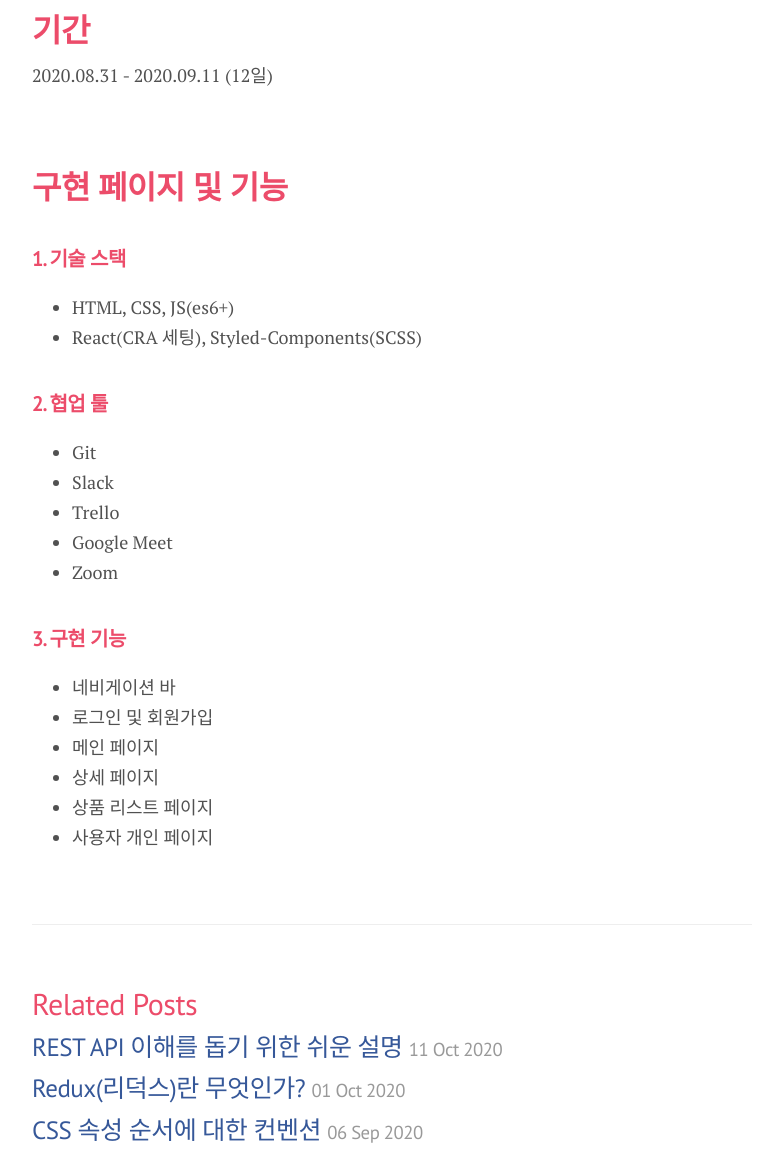
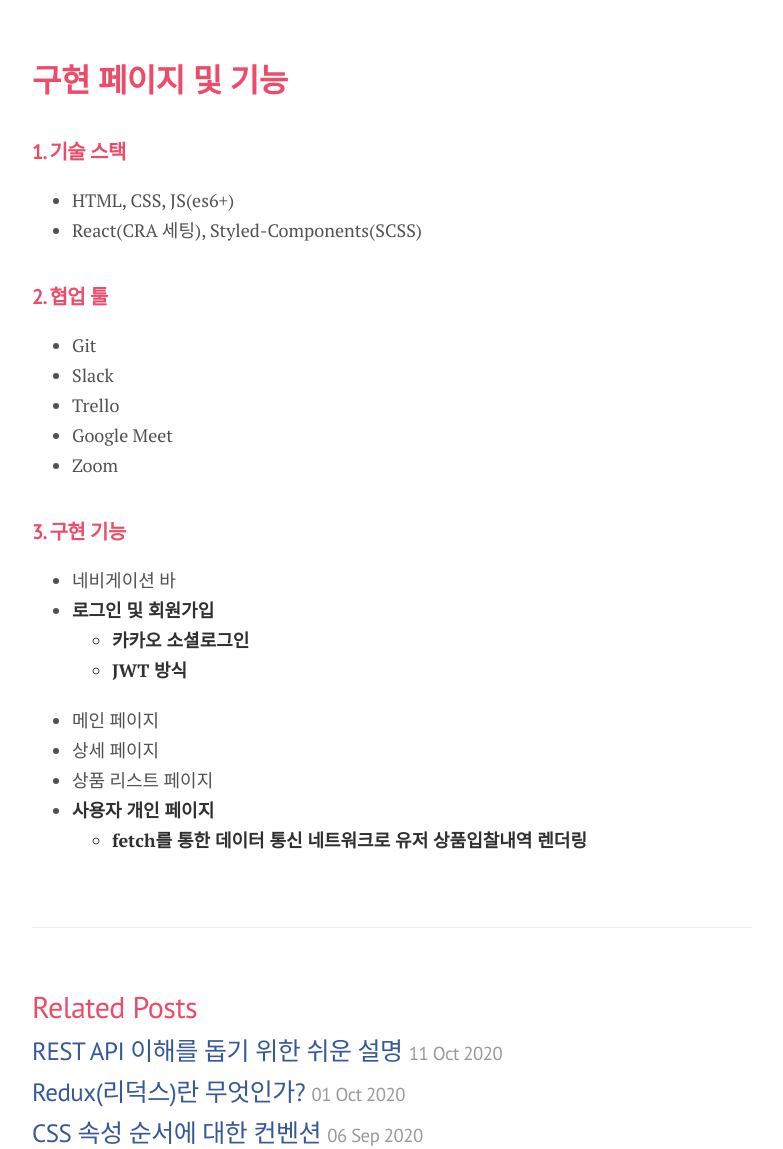
Before and after one commit to aleatorik/aleatorik.github.io, a Jekyll site: the page built from _posts/2020-09-18-review-second-team-project.md, in a window 1280 px wide and 1400 px high, scrolled down 1202 px, cut to the strip 251-1400 px from the top of the window. Shown: the whole strip, without its empty margins (248-1031 px from the left). Built offline with Jekyll 4.4.1, drawn with Linux system fonts in a browser that asks for light colours; nearby versions of some CDN libraries; comment, search, counter and statistics services are not loaded.

Commit message:
add: Features that I developed
> Login
> SignUp
> Result of bid from users in MyPage

```diff
--- a/_posts/2020-09-18-review-second-team-project.md
+++ b/_posts/2020-09-18-review-second-team-project.md
@@ -15,6 +15,8 @@ tags: Etc
 - 개발 인원 : Front-end 4명, Back-end 3명<br>
 - Github 주소 : [프론트엔드](https://github.com/aleatorik/westock)
 
+<br>
+
 # 프로젝트 목적:
 
 1. **Progress**: Scrum 진행 방식에 대해 이해하고 적용해며 프로젝트를 진행한다.
@@ -28,17 +30,6 @@ tags: Etc
 # 데모 영상
 
 <iframe width="100%" height="400px" src="https://www.youtube.com/embed/6raMXpYz_oU" frameborder="0" allow="accelerometer; autoplay; clipboard-write; encrypted-media; gyroscope; picture-in-picture" allowfullscreen></iframe>
-
-<!-- <iframe
-  src="https://www.youtube.com/embed/gG9l7pZVQ4Y"
-  style="width:100%; height:400px;"
-></iframe> -->
-
-<br>
-
-# 기간
-
-2020.08.31 - 2020.09.11 (12일)
 
 <br>
 
@@ -60,8 +51,11 @@ tags: Etc
 ## 3. 구현 기능
 
 - 네비게이션 바
-- 로그인 및 회원가입
+- **로그인 및 회원가입**
+  - **카카오 소셜로그인**
+  - **JWT 방식**
 - 메인 페이지
 - 상세 페이지
 - 상품 리스트 페이지
-- 사용자 개인 페이지
+- **사용자 개인 페이지**
+  - **fetch를 통한 데이터 통신 네트워크로 유저 상품입찰내역 렌더링**
```
